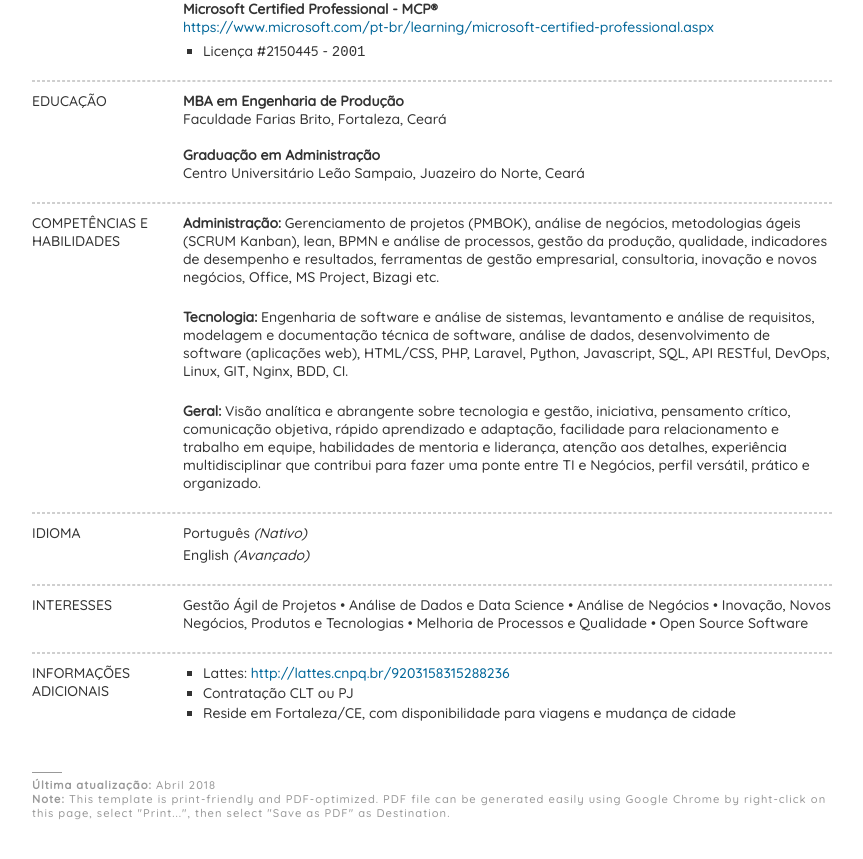
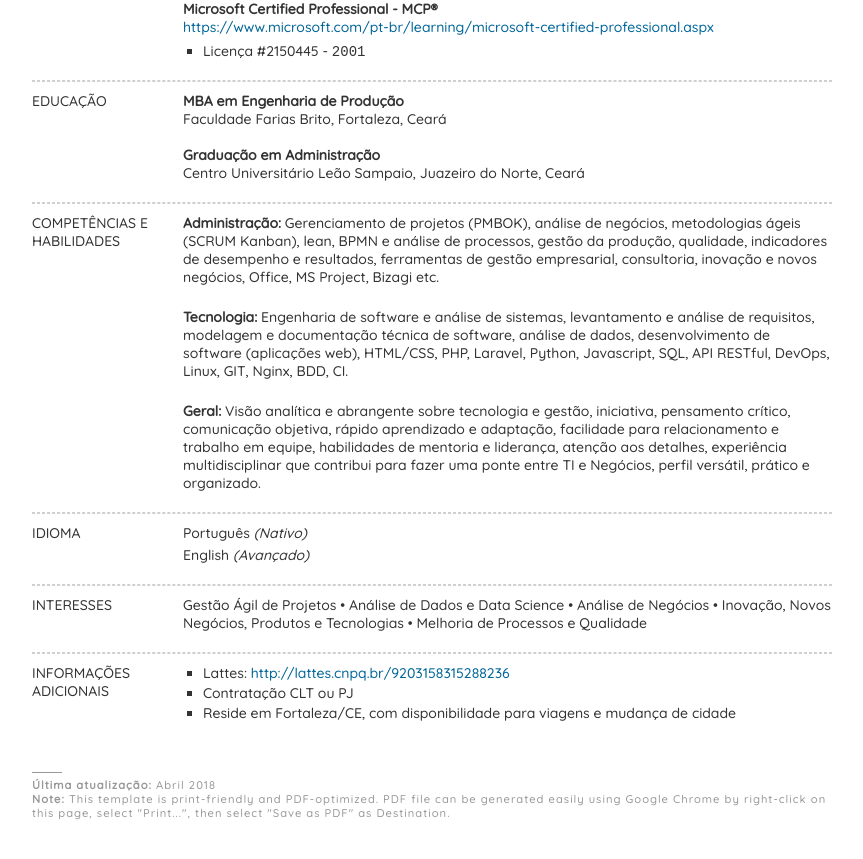
Before and after one commit to valdirsjr/valdirsjr.github.io, a Jekyll site: the page resume/index.html, which Jekyll copies as it is, in a window 1280 px wide and 900 px high, scrolled down 3120 px. Shown: the top 859 px of the window, without its empty margins (208-1071 px from the left). Built offline with Jekyll 4.4.1, drawn with Linux system fonts in a browser that asks for light colours.

Commit message:
sync linkedin

```diff
--- a/resume/index.html
+++ b/resume/index.html
@@ -310,7 +310,7 @@ License  : https://github.com/heiswayi/resume/blob/gh-pages/LICENSE.md
 				<span>INTERESSES</span>
 			</div>
 			<div class="sectionContent">
-        Gestão Ágil de Projetos &bull; Análise de Dados e Data Science &bull; Análise de Negócios &bull; Inovação, Novos Negócios, Produtos e Tecnologias &bull; Melhoria de Processos e Qualidade &bull; Open Source Software
+        Gestão Ágil de Projetos &bull; Análise de Dados e Data Science &bull; Análise de Negócios &bull; Inovação, Novos Negócios, Produtos e Tecnologias &bull; Melhoria de Processos e Qualidade
 		</div><!-- /#interests -->
 		<div class="sectionLine"></div>
 		<div id="references">
```
